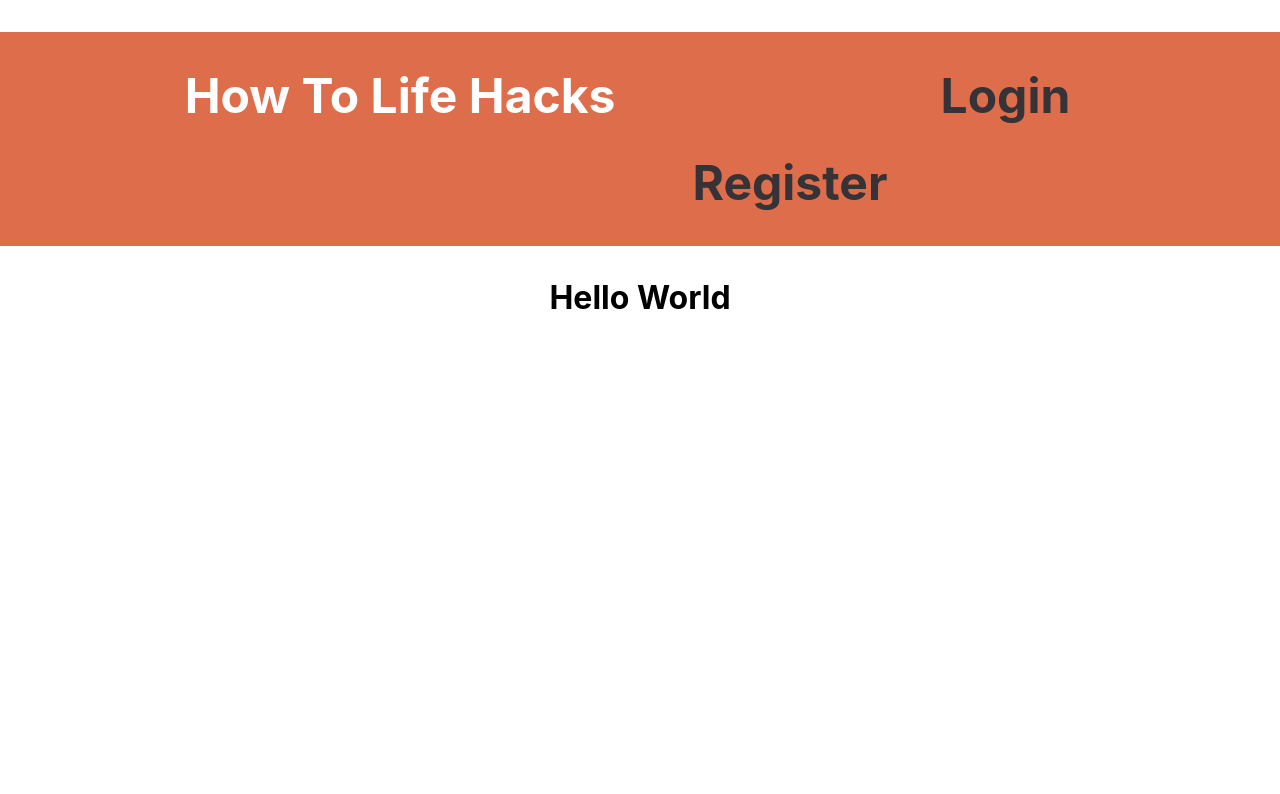
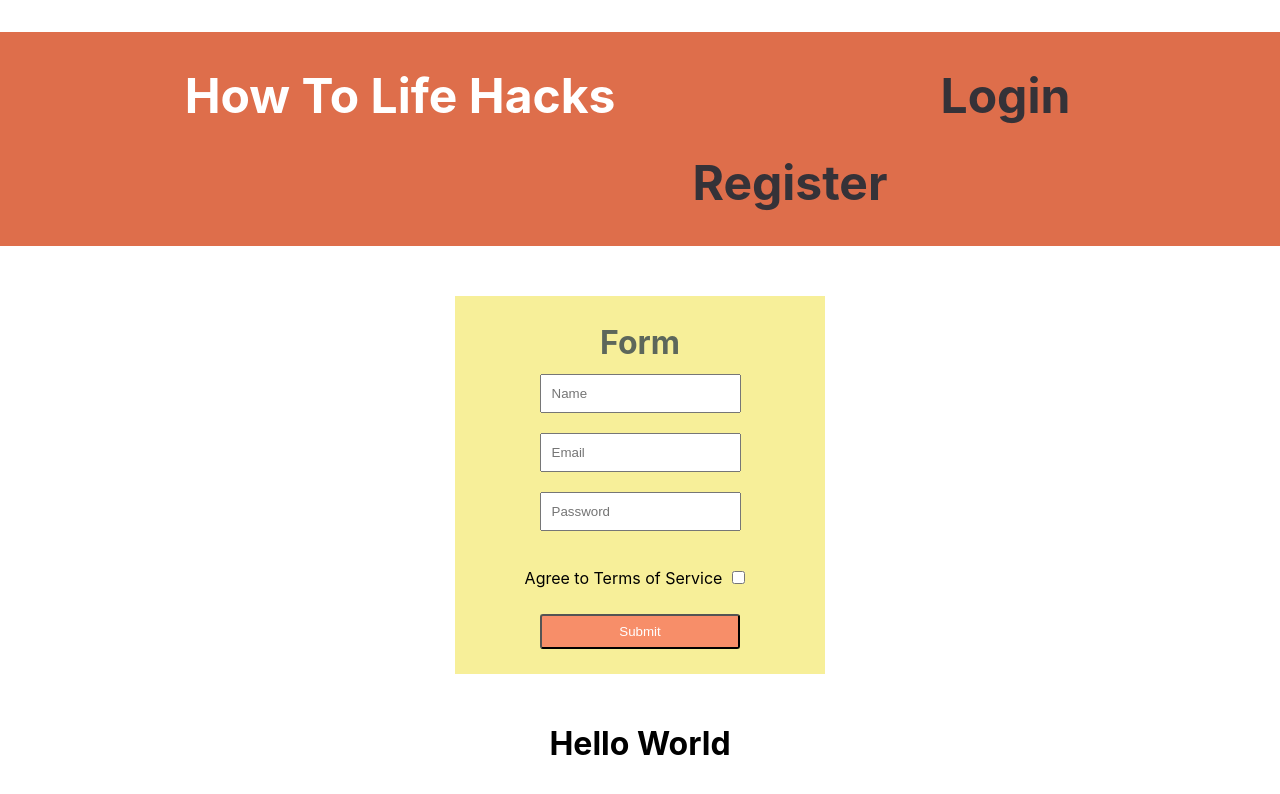
Before and after one commit to bw-howto/frontend, a React (Create React App) app: page /register in a window 1280 px wide. Shown: the top 794 px of the page. Built offline with nearby package versions, Linux system fonts and the light colour scheme.

Commit message:
Started Register Form

```diff
--- a/src/App.js
+++ b/src/App.js
@@ -2,6 +2,7 @@ import React from "react";
 import { Route } from "react-router-dom";
 import "./App.css";
 import Header from "./components/Header";
+import Register from "./components/Register";
 
 import Home from "./components/Home";
 
@@ -10,6 +11,7 @@ function App() {
 		<div className="App">
 			<Header />
 			<Route exact path="/" component = {Home} />
+			<Route path ="/register" component = {Register} />
 			<h1>Hello World</h1>
 		</div>
 	);
--- /dev/null
+++ b/src/components/Register.js
@@ -0,0 +1,136 @@
+import React, { useState, useEffect } from "react";
+import axios from "axios";
+import { withFormik, Form, Field } from "formik";
+import * as Yup from "yup";
+import styled from "styled-components";
+
+
+const MyForm = styled(Form)`
+  display: flex;
+  flex-direction: column;
+  align-items: center;
+  align-content: center;
+  margin: 50px auto;
+  padding: 25px;
+  width: 25%;
+  background: #F7EF99;
+`;
+
+const Button = styled.button`
+  width: 200px;
+  height: 35px;
+  background-color: #F78E69;
+  color: #fff;
+  border-radius: 3px;
+`;
+
+const FormField =styled(Field)`
+    padding: 10px;
+    margin: 10px;
+`
+
+const FormLabel =styled.label`
+    padding: 10px;
+    margin: 10px;
+`
+
+const Title =styled.h1`
+    padding: 1px;
+    margin: 1px;
+    color: #5D675B
+`
+const Error =styled.p`
+color: red;
+`
+
+
+const UserForm = ({ values, touched, errors, status }) => {
+
+    const [users, setUsers] = useState([]);
+/* ------------------------------ */
+    useEffect(() => {
+      status && setUsers(users => [...users, status]);
+    }, [status]);
+/* ------------------------------ */
+    return (
+      <div>
+        <MyForm>
+            <Title> Form</Title>
+
+          <FormField type="text" name="name" placeholder="Name" />
+          {touched.name && errors.name && <Error>{errors.name}</Error>}
+
+          <FormField type="text" name="email" placeholder="Email" />
+          {touched.email && errors.email && <Error>{errors.email}</Error>}
+
+          <FormField type="password" name="password" placeholder="Password" />
+          {touched.password && errors.password && <Error>{errors.password}</Error>}
+
+          <FormLabel>
+            Agree to Terms of Service
+            <FormField
+              type="checkbox"
+              name="tos"
+              checked={values.tos}
+            />
+            {touched.tos && errors.tos && <Error>{errors.tos}</Error>}
+          </FormLabel>
+
+          <Button type="submit">Submit</Button>
+        </MyForm>
+        {users.map(user => (
+          <ul key={user.id}>
+            <p>Name: {user.name}</p>
+            <p>Email: {user.email}</p>
+            <p>Password: {user.password}</p>
+
+          </ul>
+        ))}
+      </div>
+    );
+  };
+
+  const FormikForm = withFormik({
+
+
+    mapPropsToValues({ name, email, password, tos }) {
+      return {
+        name: name || "",
+        email: email || "",
+        password: password || "",
+        tos: tos || false,
+      };
+    },
+
+
+    validationSchema: Yup.object().shape({
+
+      name: Yup.string()
+      .min(2, "Name must be at least two letters")
+      .required("Please input a name"),
+
+      email: Yup.string()
+      .email("Enter a valid email address")
+      .required("Email is a required field"),
+
+      password: Yup.string()
+      .min(6, "Password must be at least 6 characters")
+      .required("Password must be entered"),
+
+      tos: Yup.boolean()
+      .oneOf([true], "You must accept the the Terms of Service"),
+
+    }),
+
+
+    handleSubmit(values, { setStatus }) {
+      axios
+        .post("https://reqres.in/api/users/", values)
+        .then(res => {
+            console.log(res.data)
+          setStatus(res.data);
+        })
+        .catch(err => console.log(err.response));
+    }
+  })(UserForm);
+  export default FormikForm;
```
